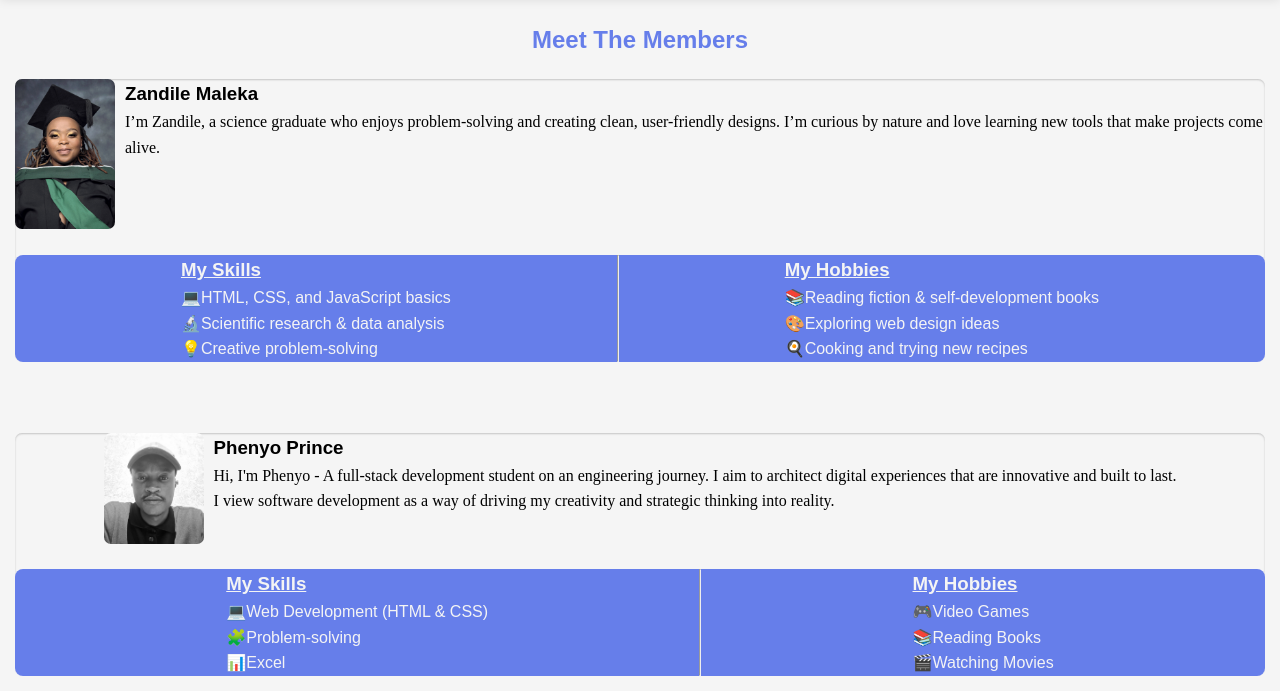
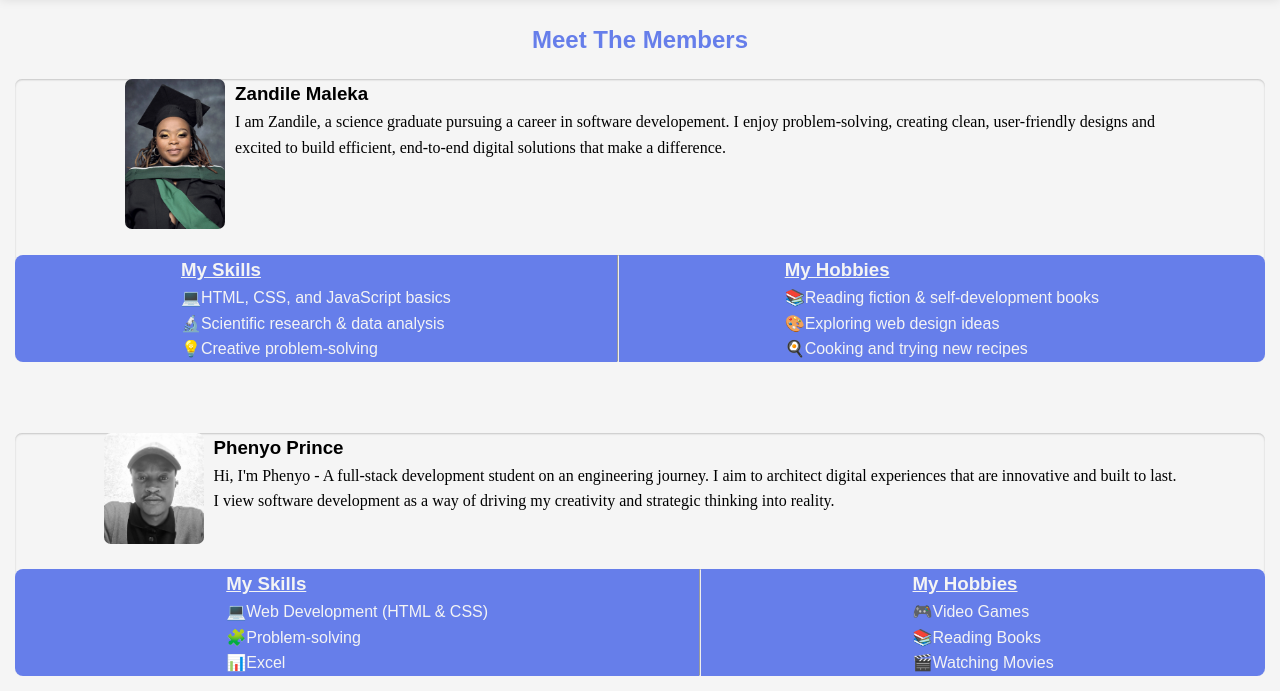
Before and after one commit to zandilemaleka/team-portfolio-website, a plain HTML site: page index.html in a window 1280 px wide. Shown: the part 109-800 px from the top of the page. Drawn offline with Linux system fonts and the light colour scheme.

Commit message:
Updated Zandile's bio

```diff
--- a/index.html
+++ b/index.html
@@ -40,9 +40,9 @@
                     <img src="img/zandi.jpg" alt="Zandi's image">
                     <div class="details">
                         <h3>Zandile Maleka</h3>
-                        <p>I’m Zandile, a science graduate who enjoys problem-solving and creating clean, user-friendly
-                            designs.
-                            I’m curious by nature and love learning new tools that make projects come alive.</p>
+                        <p>I am Zandile, a science graduate pursuing a career in software developement. I enjoy problem-solving,  creating clean, user-friendly
+                            designs and  <br>
+                             excited to build efficient, end-to-end digital solutions that make a difference.</p>
                     </div>
                 </div>
                 <br>
```
